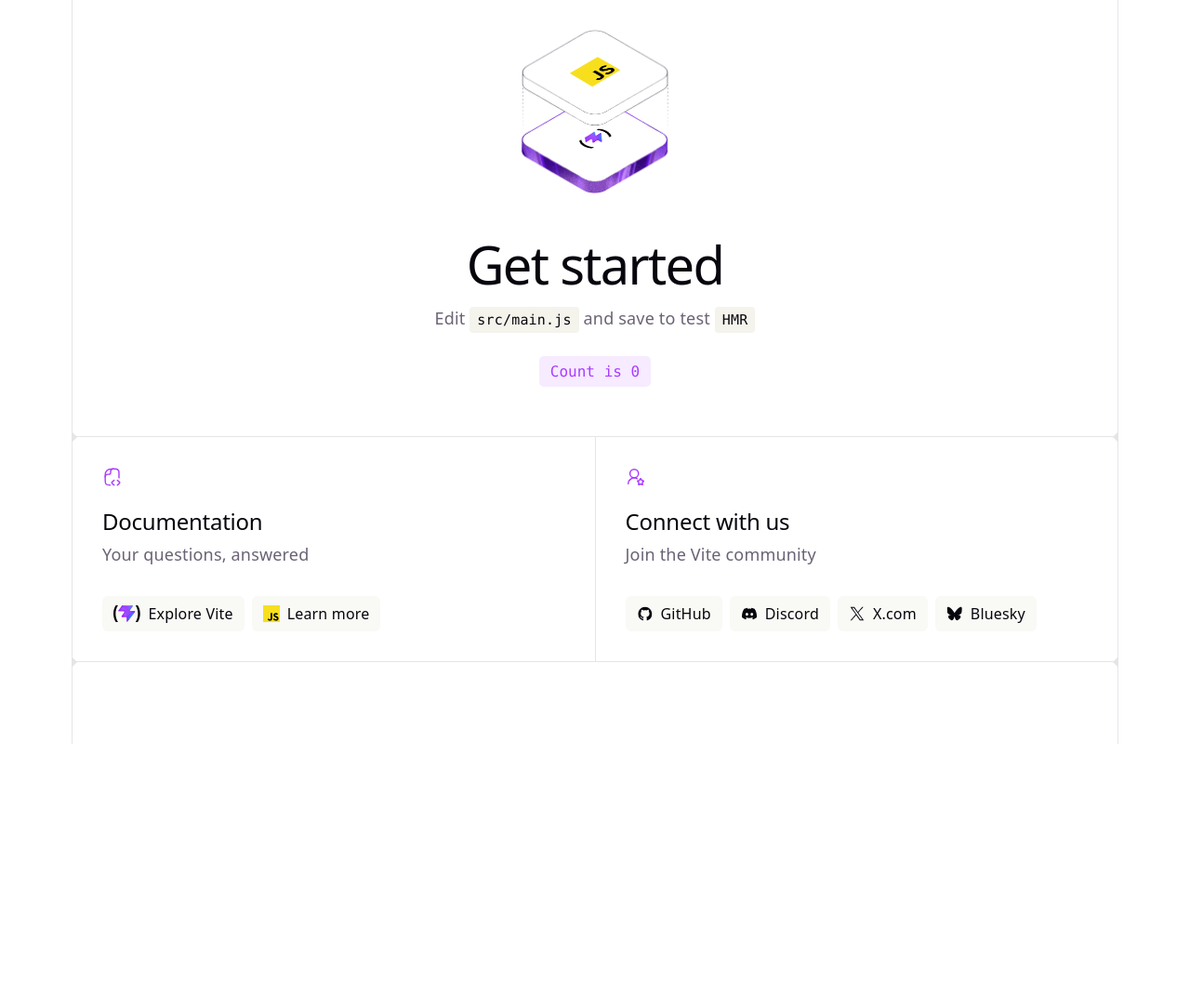
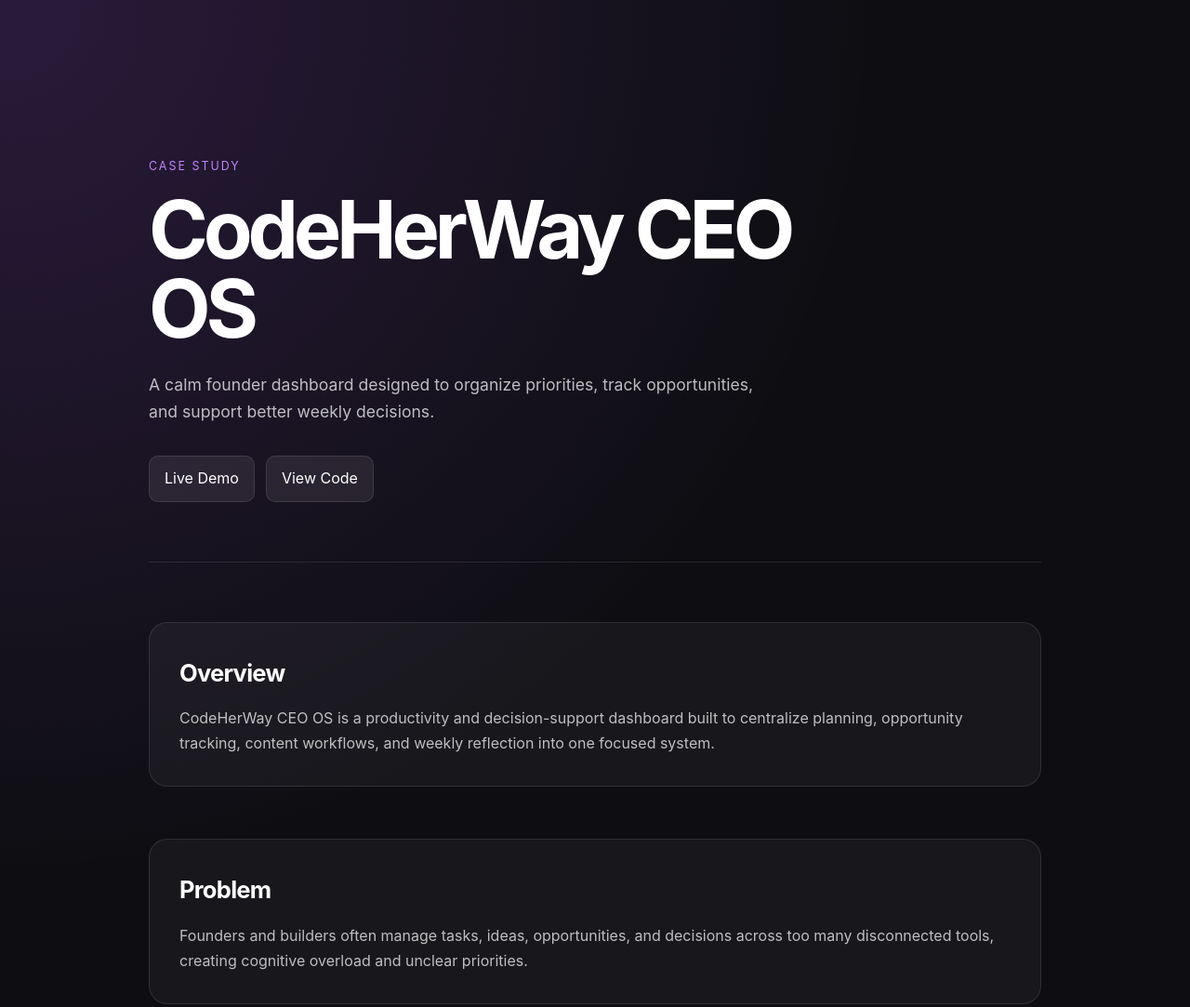
Before and after one commit to itcodegirl/codeherway-ceo-os-case-study, a website built with Vite: page index.html in a window 1280 px wide. Shown: the top 1083 px of the page at 93% size. Before the commit the page ends 800 px from the top, so only its background shows below. Built offline with nearby package versions, Linux system fonts and the light colour scheme.

Commit message:
feat: complete CEO OS case study content

```diff
--- a/index.html
+++ b/index.html
@@ -1,13 +1,82 @@
 <!doctype html>
 <html lang="en">
+
 <head>
 	<meta charset="UTF-8" />
-    <link rel="icon" type="image/svg+xml" href="/favicon.svg" />
 	<meta name="viewport" content="width=device-width, initial-scale=1.0" />
-    <title>codeherway-ceo-os-case-study</title>
+	<title>CodeHerWay CEO OS Case Study</title>
+	<link rel="stylesheet" href="/src/style.css" />
 </head>
+
 <body>
-    <div id="app"></div>
-    <script type="module" src="/src/main.js"></script>
+	<main class="case-study">
+		<section class="cs-hero">
+			<p class="cs-eyebrow">Case Study</p>
+
+			<h1>CodeHerWay CEO OS</h1>
+
+			<p class="cs-sub">
+				A calm founder dashboard designed to organize priorities, track opportunities, and support better weekly
+				decisions.
+			</p>
+
+			<div class="cs-cta">
+				<a href="https://codeherway-ceo-os.netlify.app/" target="_blank">Live Demo</a>
+				<a href="https://github.com/itcodegirl/codeherway-ceo-os" target="_blank">View Code</a>
+			</div>
+		</section>
+
+		<section>
+			<h2>Overview</h2>
+			<p>
+				CodeHerWay CEO OS is a productivity and decision-support dashboard built to centralize planning, opportunity
+				tracking, content workflows, and weekly reflection into one focused system.
+			</p>
+		</section>
+
+		<section>
+			<h2>Problem</h2>
+			<p>
+				Founders and builders often manage tasks, ideas, opportunities, and decisions across too many disconnected
+				tools, creating cognitive overload and unclear priorities.
+			</p>
+		</section>
+
+		<section>
+			<h2>Solution</h2>
+			<p>
+				The project brings key workflows into one calm interface, helping users see what matters, plan the week, track
+				opportunities, and make decisions with less friction.
+			</p>
+		</section>
+
+		<section>
+			<h2>UX Thinking</h2>
+			<p>
+				The interface uses clear hierarchy, grouped workflows, calm visual treatment, and focused sections to reduce
+				cognitive load and make the next action easier to identify.
+			</p>
+		</section>
+
+		<section>
+			<h2>Key Features</h2>
+			<ul>
+				<li>Executive dashboard for priority visibility</li>
+				<li>Opportunity tracking for partnerships, leads, and ideas</li>
+				<li>Content planning workflow</li>
+				<li>Weekly brief for reflection and momentum tracking</li>
+				<li>Local-first persistence for saved planning data</li>
+			</ul>
+		</section>
+
+		<section>
+			<h2>Outcome</h2>
+			<p>
+				This project demonstrates product thinking, frontend architecture, and UX strategy for building tools that
+				support focus, planning, and decision-making.
+			</p>
+		</section>
+	</main>
 </body>
+
 </html>
--- a/src/style.css
+++ b/src/style.css
@@ -1,296 +1,125 @@
 :root {
-  --text: #6b6375;
-  --text-h: #08060d;
-  --bg: #fff;
-  --border: #e5e4e7;
-  --code-bg: #f4f3ec;
-  --accent: #aa3bff;
-  --accent-bg: rgba(170, 59, 255, 0.1);
-  --accent-border: rgba(170, 59, 255, 0.5);
-  --social-bg: rgba(244, 243, 236, 0.5);
-  --shadow:
-    rgba(0, 0, 0, 0.1) 0 10px 15px -3px, rgba(0, 0, 0, 0.05) 0 4px 6px -2px;
-
-  --sans: system-ui, 'Segoe UI', Roboto, sans-serif;
-  --heading: system-ui, 'Segoe UI', Roboto, sans-serif;
-  --mono: ui-monospace, Consolas, monospace;
-
-  font: 18px/145% var(--sans);
-  letter-spacing: 0.18px;
-  color-scheme: light dark;
-  color: var(--text);
-  background: var(--bg);
-  font-synthesis: none;
-  text-rendering: optimizeLegibility;
-  -webkit-font-smoothing: antialiased;
-  -moz-osx-font-smoothing: grayscale;
-
-  @media (max-width: 1024px) {
-    font-size: 16px;
-  }
+  --bg: #0e0e12;
+  --panel: rgba(255, 255, 255, 0.045);
+  --border: rgba(255, 255, 255, 0.1);
+  --text: rgba(255, 255, 255, 0.72);
+  --heading: #ffffff;
+  --accent: #c084fc;
 }
 
-@media (prefers-color-scheme: dark) {
-  :root {
-    --text: #9ca3af;
-    --text-h: #f3f4f6;
-    --bg: #16171d;
-    --border: #2e303a;
-    --code-bg: #1f2028;
-    --accent: #c084fc;
-    --accent-bg: rgba(192, 132, 252, 0.15);
-    --accent-border: rgba(192, 132, 252, 0.5);
-    --social-bg: rgba(47, 48, 58, 0.5);
-    --shadow:
-      rgba(0, 0, 0, 0.4) 0 10px 15px -3px, rgba(0, 0, 0, 0.25) 0 4px 6px -2px;
-  }
-
-  #social .button-icon {
-    filter: invert(1) brightness(2);
-  }
+* {
+  box-sizing: border-box;
+  margin: 0;
+  padding: 0;
 }
 
 body {
-  margin: 0;
+  background:
+    radial-gradient(circle at top left, rgba(168, 85, 247, 0.18), transparent 36%),
+    #0e0e12;
+  color: var(--heading);
+  font-family: Inter, system-ui, sans-serif;
+  line-height: 1.7;
 }
 
-h1,
-h2 {
-  font-family: var(--heading);
-  font-weight: 500;
-  color: var(--text-h);
+.case-study {
+  width: min(100% - 48px, 960px);
+  margin: 0 auto;
+  padding: 96px 0;
+}
+
+.cs-hero {
+  padding: 72px 0 64px;
+  border-bottom: 1px solid var(--border);
+  margin-bottom: 64px;
+}
+
+.cs-eyebrow {
+  margin-bottom: 16px;
+  font-size: 0.78rem;
+  letter-spacing: 0.16em;
+  text-transform: uppercase;
+  color: var(--accent);
 }
 
 h1 {
-  font-size: 56px;
-  letter-spacing: -1.68px;
-  margin: 32px 0;
-  @media (max-width: 1024px) {
-    font-size: 36px;
-    margin: 20px 0;
+  max-width: 780px;
+  font-size: clamp(3rem, 7vw, 5.4rem);
+  line-height: 0.98;
+  letter-spacing: -0.06em;
+}
+
+.cs-sub {
+  max-width: 680px;
+  margin-top: 24px;
+  color: var(--text);
+  font-size: 1.1rem;
+}
+
+.cs-cta {
+  display: flex;
+  gap: 12px;
+  flex-wrap: wrap;
+  margin-top: 32px;
+}
+
+.cs-cta a {
+  padding: 10px 16px;
+  border-radius: 10px;
+  background: rgba(255, 255, 255, 0.08);
+  border: 1px solid var(--border);
+  color: white;
+  text-decoration: none;
+  transition: 0.25s ease;
+}
+
+.cs-cta a:hover {
+  background: rgba(168, 85, 247, 0.22);
+  border-color: rgba(168, 85, 247, 0.4);
+  transform: translateY(-2px);
+}
+
+section {
+  margin-bottom: 56px;
+}
+
+section:not(.cs-hero) {
+  padding: 32px;
+  border-radius: 20px;
+  background: var(--panel);
+  border: 1px solid var(--border);
+}
+
+h2 {
+  margin-bottom: 14px;
+  font-size: 1.6rem;
+  letter-spacing: -0.03em;
+}
+
+p,
+li {
+  color: var(--text);
+}
+
+ul {
+  padding-left: 20px;
+}
+
+li+li {
+  margin-top: 8px;
+}
+
+@media (max-width: 700px) {
+  .case-study {
+    width: min(100% - 32px, 960px);
+    padding: 56px 0;
+  }
+
+  .cs-hero {
+    padding-top: 40px;
+  }
+
+  section:not(.cs-hero) {
+    padding: 24px;
   }
 }
-h2 {
-  font-size: 24px;
-  line-height: 118%;
-  letter-spacing: -0.24px;
-  margin: 0 0 8px;
-  @media (max-width: 1024px) {
-    font-size: 20px;
-  }
-}
-p {
-  margin: 0;
-}
-
-code,
-.counter {
-  font-family: var(--mono);
-  display: inline-flex;
-  border-radius: 4px;
-  color: var(--text-h);
-}
-
-code {
-  font-size: 15px;
-  line-height: 135%;
-  padding: 4px 8px;
-  background: var(--code-bg);
-}
-
-.counter {
-  font-size: 16px;
-  padding: 5px 10px;
-  border-radius: 5px;
-  color: var(--accent);
-  background: var(--accent-bg);
-  border: 2px solid transparent;
-  transition: border-color 0.3s;
-  margin-bottom: 24px;
-
-  &:hover {
-    border-color: var(--accent-border);
-  }
-  &:focus-visible {
-    outline: 2px solid var(--accent);
-    outline-offset: 2px;
-  }
-}
-
-.hero {
-  position: relative;
-
-  .base,
-  .framework,
-  .vite {
-    inset-inline: 0;
-    margin: 0 auto;
-  }
-
-  .base {
-    width: 170px;
-    position: relative;
-    z-index: 0;
-  }
-
-  .framework,
-  .vite {
-    position: absolute;
-  }
-
-  .framework {
-    z-index: 1;
-    top: 34px;
-    height: 28px;
-    transform: perspective(2000px) rotateZ(300deg) rotateX(44deg) rotateY(39deg)
-      scale(1.4);
-  }
-
-  .vite {
-    z-index: 0;
-    top: 107px;
-    height: 26px;
-    width: auto;
-    transform: perspective(2000px) rotateZ(300deg) rotateX(40deg) rotateY(39deg)
-      scale(0.8);
-  }
-}
-
-#app {
-  width: 1126px;
-  max-width: 100%;
-  margin: 0 auto;
-  text-align: center;
-  border-inline: 1px solid var(--border);
-  min-height: 100svh;
-  display: flex;
-  flex-direction: column;
-  box-sizing: border-box;
-}
-
-#center {
-  display: flex;
-  flex-direction: column;
-  gap: 25px;
-  place-content: center;
-  place-items: center;
-  flex-grow: 1;
-
-  @media (max-width: 1024px) {
-    padding: 32px 20px 24px;
-    gap: 18px;
-  }
-}
-
-#next-steps {
-  display: flex;
-  border-top: 1px solid var(--border);
-  text-align: left;
-
-  & > div {
-    flex: 1 1 0;
-    padding: 32px;
-    @media (max-width: 1024px) {
-      padding: 24px 20px;
-    }
-  }
-
-  .icon {
-    margin-bottom: 16px;
-    width: 22px;
-    height: 22px;
-  }
-
-  @media (max-width: 1024px) {
-    flex-direction: column;
-    text-align: center;
-  }
-}
-
-#docs {
-  border-right: 1px solid var(--border);
-
-  @media (max-width: 1024px) {
-    border-right: none;
-    border-bottom: 1px solid var(--border);
-  }
-}
-
-#next-steps ul {
-  list-style: none;
-  padding: 0;
-  display: flex;
-  gap: 8px;
-  margin: 32px 0 0;
-
-  .logo {
-    height: 18px;
-  }
-
-  a {
-    color: var(--text-h);
-    font-size: 16px;
-    border-radius: 6px;
-    background: var(--social-bg);
-    display: flex;
-    padding: 6px 12px;
-    align-items: center;
-    gap: 8px;
-    text-decoration: none;
-    transition: box-shadow 0.3s;
-
-    &:hover {
-      box-shadow: var(--shadow);
-    }
-    .button-icon {
-      height: 18px;
-      width: 18px;
-    }
-  }
-
-  @media (max-width: 1024px) {
-    margin-top: 20px;
-    flex-wrap: wrap;
-    justify-content: center;
-
-    li {
-      flex: 1 1 calc(50% - 8px);
-    }
-
-    a {
-      width: 100%;
-      justify-content: center;
-      box-sizing: border-box;
-    }
-  }
-}
-
-#spacer {
-  height: 88px;
-  border-top: 1px solid var(--border);
-  @media (max-width: 1024px) {
-    height: 48px;
-  }
-}
-
-.ticks {
-  position: relative;
-  width: 100%;
-
-  &::before,
-  &::after {
-    content: '';
-    position: absolute;
-    top: -4.5px;
-    border: 5px solid transparent;
-  }
-
-  &::before {
-    left: 0;
-    border-left-color: var(--border);
-  }
-  &::after {
-    right: 0;
-    border-right-color: var(--border);
-  }
-}
```
Lines whose indentation alone changed are shown as unchanged.
